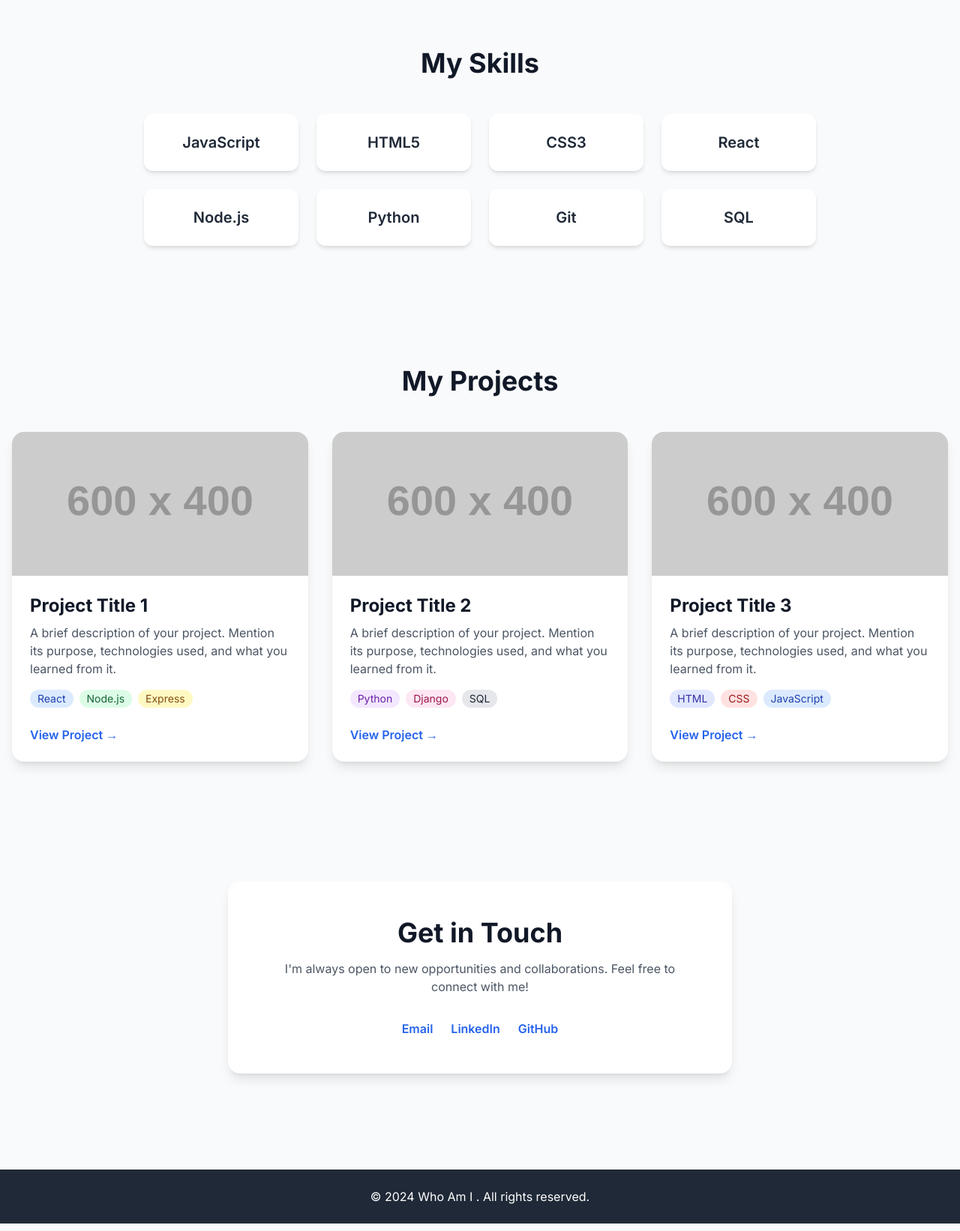
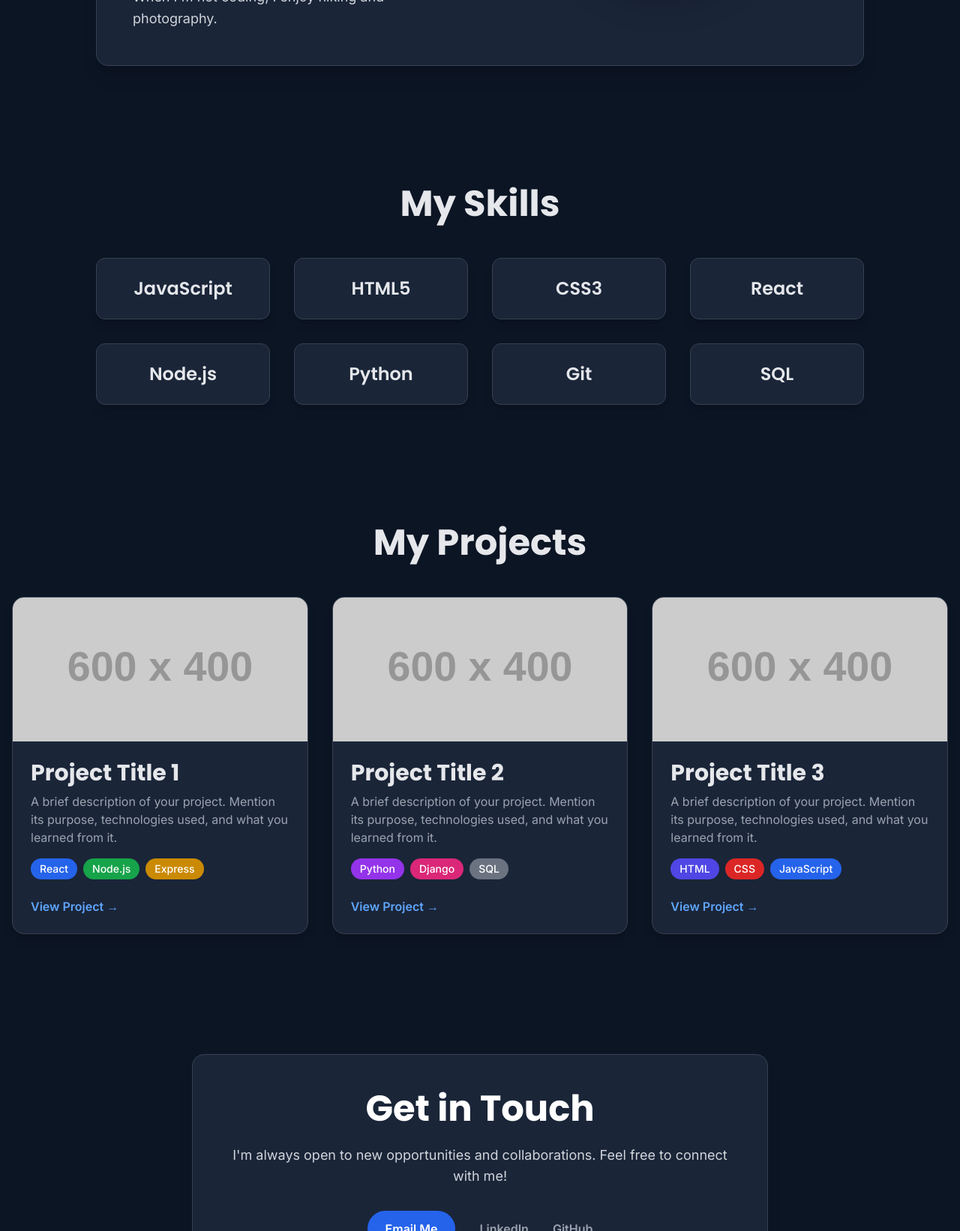
Before and after one commit to ChangLong772/WhoAmI, a plain HTML site: page index.html in a window 1280 px wide. Shown: the part 1158-2800 px from the top of the page at 75% size. Drawn offline with nearby package versions, Linux system fonts and the light colour scheme; placeholder pictures from the web are drawn by us.

Commit message:
Update index.html

```diff
--- a/index.html
+++ b/index.html
@@ -4,43 +4,71 @@
     <meta charset="UTF-8">
     <meta name="viewport" content="width=device-width, initial-scale=1.0">
     <title>My Portfolio</title>
-    <!-- Use Tailwind CSS for a clean, modern look -->
+    <!-- Tailwind CSS for a modern, utility-first approach -->
     <script src="https://cdn.tailwindcss.com"></script>
     <style>
-        /* Use Inter font for a professional feel */
-        @import url('https://fonts.googleapis.com/css2?family=Inter:wght@400;600;700&display=swap');
+        /*
+        * Custom CSS to define a dark mode color palette
+        * and a new font pairing for a polished look.
+        */
+        @import url('https://fonts.googleapis.com/css2?family=Poppins:wght@600;700&family=Inter:wght@400;500;600&display=swap');
+
         body {
             font-family: 'Inter', sans-serif;
+            background-color: #0c1524; /* Dark blue-gray background */
+            color: #d1d5db; /* Light gray text for contrast */
+        }
+
+        h1, h2, h3, h4 {
+            font-family: 'Poppins', sans-serif;
+            color: #e5e7eb; /* Off-white headings */
+        }
+
+        /* Subtle glowing effect on button hover */
+        .glow-on-hover {
+            transition: box-shadow 0.3s ease-in-out, transform 0.3s ease-in-out;
+        }
+        .glow-on-hover:hover {
+            box-shadow: 0 0 15px rgba(59, 130, 246, 0.6); /* Blue glow */
+            transform: scale(1.05);
+        }
+
+        /* Gradient for project card borders on hover */
+        .project-card-border:hover {
+            border-color: transparent;
+            background-clip: padding-box, border-box;
+            background-origin: padding-box, border-box;
+            background-image: linear-gradient(to right, #0c1524, #0c1524), linear-gradient(to right, #3b82f6, #60a5fa);
         }
     </style>
 </head>
-<body class="bg-gray-50 text-gray-800">
+<body class="antialiased">
 
     <!-- Header Section -->
-    <header class="bg-white shadow-sm sticky top-0 z-50">
-        <div class="container mx-auto px-4 py-4 flex justify-between items-center">
-            <a href="#" class="text-2xl font-bold text-gray-900 hover:text-blue-600 transition-colors">Who Am I</a>
+    <header class="bg-[#121c2c] shadow-lg sticky top-0 z-50">
+        <div class="container mx-auto px-4 py-4 flex justify-between items-center max-w-7xl">
+            <a href="#" class="text-2xl font-bold text-gray-200 hover:text-blue-400 transition-colors">Who AM I</a>
             <nav>
                 <ul class="flex space-x-6 font-semibold">
-                    <li><a href="#about" class="hover:text-blue-600 transition-colors">About</a></li>
-                    <li><a href="#projects" class="hover:text-blue-600 transition-colors">Projects</a></li>
-                    <li><a href="#contact" class="hover:text-blue-600 transition-colors">Contact</a></li>
+                    <li><a href="#about" class="text-gray-400 hover:text-blue-400 transition-colors">About</a></li>
+                    <li><a href="#projects" class="text-gray-400 hover:text-blue-400 transition-colors">Projects</a></li>
+                    <li><a href="#contact" class="text-gray-400 hover:text-blue-400 transition-colors">Contact</a></li>
                 </ul>
             </nav>
         </div>
     </header>
 
-    <main class="container mx-auto px-4">
-        <!-- Hero Section -->
-        <section id="hero" class="py-24 text-center">
-            <div class="max-w-2xl mx-auto">
-                <h1 class="text-5xl font-extrabold text-gray-900 leading-tight">
-                    Hello, I'm <span class="text-blue-600">Who Am I</span>.
+    <main class="container mx-auto px-4 max-w-7xl">
+        <!-- Hero Section - More visual impact with a gradient background -->
+        <section id="hero" class="py-24 text-center bg-gradient-to-br from-[#121c2c] to-[#0c1524] rounded-xl my-8">
+            <div class="max-w-3xl mx-auto">
+                <h1 class="text-6xl md:text-7xl font-extrabold text-white leading-tight">
+                    Hello, I'm <span class="text-blue-400">WHho AM I</span>.
                 </h1>
-                <p class="mt-4 text-xl text-gray-600">
-                    A Passionate Software Developer focusing on modern web technologies.
+                <p class="mt-6 text-xl md:text-2xl text-gray-300 font-light">
+                    A Passionate Software Developer with a love for building innovative and responsive web applications.
                 </p>
-                <a href="#projects" class="mt-8 inline-block bg-blue-600 text-white font-bold py-3 px-8 rounded-full shadow-lg hover:bg-blue-700 transition-colors transform hover:scale-105">
+                <a href="#projects" class="glow-on-hover mt-10 inline-block bg-blue-600 text-white font-bold py-4 px-10 rounded-full shadow-xl hover:bg-blue-700 transition-colors">
                     View My Work
                 </a>
             </div>
@@ -48,20 +76,20 @@
 
         <!-- About Me Section -->
         <section id="about" class="py-20">
-            <div class="max-w-4xl mx-auto bg-white p-8 md:p-12 rounded-2xl shadow-lg">
-                <h2 class="text-4xl font-bold text-center text-gray-900 mb-6">About Me</h2>
-                <div class="grid md:grid-cols-2 gap-8 items-center">
+            <div class="max-w-5xl mx-auto bg-[#1a2538] p-8 md:p-12 rounded-2xl shadow-xl border border-gray-700">
+                <h2 class="text-5xl font-bold text-center mb-10">About Me</h2>
+                <div class="grid md:grid-cols-2 gap-12 items-center">
                     <div>
-                        <p class="text-gray-600 leading-relaxed">
+                        <p class="text-gray-300 leading-relaxed text-lg">
                             I am a software developer with a strong foundation in frontend technologies such as **HTML**, **CSS**, and **JavaScript**, as well as backend frameworks like **Node.js**. I enjoy building user-friendly and responsive web applications. I am always eager to learn new technologies and improve my skills to create impactful solutions.
                         </p>
-                        <p class="mt-4 text-gray-600 leading-relaxed">
+                        <p class="mt-6 text-gray-300 leading-relaxed text-lg">
                             My journey in programming started with a curiosity for how things work, which quickly grew into a passion for building and creating. I believe in writing clean, efficient, and maintainable code. When I'm not coding, I enjoy hiking and photography.
                         </p>
                     </div>
-                    <!-- Placeholder image -->
-                    <div class="flex justify-center">
-                        <img src="https://placehold.co/400x400/E5E7EB/4B5563?text=Profile+Image" alt="Placeholder Profile Image" class="rounded-full shadow-md w-64 h-64 object-cover border-4 border-white">
+                    <!-- Profile image with a sleek container -->
+                    <div class="flex justify-center p-4">
+                        <img src="whoami.jpg" alt="Your Profile Image" class="rounded-full shadow-2xl w-64 h-64 md:w-72 md:h-72 object-cover border-4 border-blue-400 transform transition-transform hover:scale-105">
                     </div>
                 </div>
             </div>
@@ -69,83 +97,82 @@
 
         <!-- Skills Section -->
         <section id="skills" class="py-20">
-            <h2 class="text-4xl font-bold text-center text-gray-900 mb-12">My Skills</h2>
-            <div class="max-w-4xl mx-auto grid grid-cols-2 sm:grid-cols-3 lg:grid-cols-4 gap-6">
-                <!-- Example Skill Cards -->
-                <div class="bg-white p-6 rounded-xl shadow-md text-center hover:shadow-xl transition-shadow transform hover:-translate-y-1">
-                    <h3 class="text-xl font-semibold">JavaScript</h3>
+            <h2 class="text-5xl font-bold text-center mb-12">My Skills</h2>
+            <div class="max-w-5xl mx-auto grid grid-cols-2 sm:grid-cols-3 lg:grid-cols-4 gap-6 md:gap-8">
+                <!-- Skill Card with a subtle gradient on hover -->
+                <div class="bg-[#1a2538] p-6 rounded-xl shadow-lg text-center border border-gray-700 hover:border-blue-400 transition-colors transform hover:-translate-y-2">
+                    <h3 class="text-2xl font-semibold text-gray-200">JavaScript</h3>
                 </div>
-                <div class="bg-white p-6 rounded-xl shadow-md text-center hover:shadow-xl transition-shadow transform hover:-translate-y-1">
-                    <h3 class="text-xl font-semibold">HTML5</h3>
+                <div class="bg-[#1a2538] p-6 rounded-xl shadow-lg text-center border border-gray-700 hover:border-blue-400 transition-colors transform hover:-translate-y-2">
+                    <h3 class="text-2xl font-semibold text-gray-200">HTML5</h3>
                 </div>
-                <div class="bg-white p-6 rounded-xl shadow-md text-center hover:shadow-xl transition-shadow transform hover:-translate-y-1">
-                    <h3 class="text-xl font-semibold">CSS3</h3>
+                <div class="bg-[#1a2538] p-6 rounded-xl shadow-lg text-center border border-gray-700 hover:border-blue-400 transition-colors transform hover:-translate-y-2">
+                    <h3 class="text-2xl font-semibold text-gray-200">CSS3</h3>
                 </div>
-                <div class="bg-white p-6 rounded-xl shadow-md text-center hover:shadow-xl transition-shadow transform hover:-translate-y-1">
-                    <h3 class="text-xl font-semibold">React</h3>
+                <div class="bg-[#1a2538] p-6 rounded-xl shadow-lg text-center border border-gray-700 hover:border-blue-400 transition-colors transform hover:-translate-y-2">
+                    <h3 class="text-2xl font-semibold text-gray-200">React</h3>
                 </div>
-                <div class="bg-white p-6 rounded-xl shadow-md text-center hover:shadow-xl transition-shadow transform hover:-translate-y-1">
-                    <h3 class="text-xl font-semibold">Node.js</h3>
+                <div class="bg-[#1a2538] p-6 rounded-xl shadow-lg text-center border border-gray-700 hover:border-blue-400 transition-colors transform hover:-translate-y-2">
+                    <h3 class="text-2xl font-semibold text-gray-200">Node.js</h3>
                 </div>
-                <div class="bg-white p-6 rounded-xl shadow-md text-center hover:shadow-xl transition-shadow transform hover:-translate-y-1">
-                    <h3 class="text-xl font-semibold">Python</h3>
+                <div class="bg-[#1a2538] p-6 rounded-xl shadow-lg text-center border border-gray-700 hover:border-blue-400 transition-colors transform hover:-translate-y-2">
+                    <h3 class="text-2xl font-semibold text-gray-200">Python</h3>
                 </div>
-                <div class="bg-white p-6 rounded-xl shadow-md text-center hover:shadow-xl transition-shadow transform hover:-translate-y-1">
-                    <h3 class="text-xl font-semibold">Git</h3>
+                <div class="bg-[#1a2538] p-6 rounded-xl shadow-lg text-center border border-gray-700 hover:border-blue-400 transition-colors transform hover:-translate-y-2">
+                    <h3 class="text-2xl font-semibold text-gray-200">Git</h3>
                 </div>
-                <div class="bg-white p-6 rounded-xl shadow-md text-center hover:shadow-xl transition-shadow transform hover:-translate-y-1">
-                    <h3 class="text-xl font-semibold">SQL</h3>
+                <div class="bg-[#1a2538] p-6 rounded-xl shadow-lg text-center border border-gray-700 hover:border-blue-400 transition-colors transform hover:-translate-y-2">
+                    <h3 class="text-2xl font-semibold text-gray-200">SQL</h3>
                 </div>
             </div>
         </section>
 
-        <!-- Projects Section -->
+        <!-- Projects Section - Cards with a more pronounced hover effect -->
         <section id="projects" class="py-20">
-            <h2 class="text-4xl font-bold text-center text-gray-900 mb-12">My Projects</h2>
+            <h2 class="text-5xl font-bold text-center mb-12">My Projects</h2>
             <div class="grid md:grid-cols-2 lg:grid-cols-3 gap-8">
                 <!-- Project Card 1 -->
-                <div class="bg-white rounded-2xl shadow-lg overflow-hidden hover:shadow-xl transition-shadow transform hover:-translate-y-1">
-                    <!-- Placeholder image -->
-                    <img src="https://placehold.co/600x400/E5E7EB/4B5563?text=Project+1" alt="Project 1" class="w-full h-48 object-cover">
+                <div class="bg-[#1a2538] rounded-2xl shadow-lg overflow-hidden border border-gray-700 project-card-border hover:shadow-2xl transition-shadow">
+                    <img src="https://placehold.co/600x400/2f3a52/E5E7EB?text=Project+1" alt="Project 1" class="w-full h-48 object-cover transform transition-transform hover:scale-105">
                     <div class="p-6">
-                        <h3 class="text-2xl font-bold text-gray-900">Project Title 1</h3>
-                        <p class="mt-2 text-gray-600">A brief description of your project. Mention its purpose, technologies used, and what you learned from it.</p>
+                        <h3 class="text-3xl font-bold text-gray-200">Project Title 1</h3>
+                        <p class="mt-2 text-gray-400">A brief description of your project. Mention its purpose, technologies used, and what you learned from it.</p>
                         <div class="mt-4 flex flex-wrap gap-2">
-                            <span class="bg-blue-100 text-blue-800 text-sm font-medium px-2.5 py-0.5 rounded-full">React</span>
-                            <span class="bg-green-100 text-green-800 text-sm font-medium px-2.5 py-0.5 rounded-full">Node.js</span>
-                            <span class="bg-yellow-100 text-yellow-800 text-sm font-medium px-2.5 py-0.5 rounded-full">Express</span>
+                            <span class="bg-blue-600 text-white text-sm font-medium px-3 py-1 rounded-full">React</span>
+                            <span class="bg-green-600 text-white text-sm font-medium px-3 py-1 rounded-full">Node.js</span>
+                            <span class="bg-yellow-600 text-white text-sm font-medium px-3 py-1 rounded-full">Express</span>
                         </div>
-                        <a href="#" class="mt-6 inline-block text-blue-600 font-semibold hover:underline">View Project &rarr;</a>
+                        <a href="#" class="mt-6 inline-block text-blue-400 font-semibold hover:underline">View Project &rarr;</a>
                     </div>
                 </div>
 
                 <!-- Project Card 2 -->
-                <div class="bg-white rounded-2xl shadow-lg overflow-hidden hover:shadow-xl transition-shadow transform hover:-translate-y-1">
-                    <img src="https://placehold.co/600x400/E5E7EB/4B5563?text=Project+2" alt="Project 2" class="w-full h-48 object-cover">
+                <div class="bg-[#1a2538] rounded-2xl shadow-lg overflow-hidden border border-gray-700 project-card-border hover:shadow-2xl transition-shadow">
+                    <img src="https://placehold.co/600x400/2f3a52/E5E7EB?text=Project+2" alt="Project 2" class="w-full h-48 object-cover transform transition-transform hover:scale-105">
                     <div class="p-6">
-                        <h3 class="text-2xl font-bold text-gray-900">Project Title 2</h3>
-                        <p class="mt-2 text-gray-600">A brief description of your project. Mention its purpose, technologies used, and what you learned from it.</p>
+                        <h3 class="text-3xl font-bold text-gray-200">Project Title 2</h3>
+                        <p class="mt-2 text-gray-400">A brief description of your project. Mention its purpose, technologies used, and what you learned from it.</p>
                         <div class="mt-4 flex flex-wrap gap-2">
-                            <span class="bg-purple-100 text-purple-800 text-sm font-medium px-2.5 py-0.5 rounded-full">Python</span>
-                            <span class="bg-pink-100 text-pink-800 text-sm font-medium px-2.5 py-0.5 rounded-full">Django</span>
-                            <span class="bg-gray-200 text-gray-800 text-sm font-medium px-2.5 py-0.5 rounded-full">SQL</span>
+                            <span class="bg-purple-600 text-white text-sm font-medium px-3 py-1 rounded-full">Python</span>
+                            <span class="bg-pink-600 text-white text-sm font-medium px-3 py-1 rounded-full">Django</span>
+                            <span class="bg-gray-500 text-white text-sm font-medium px-3 py-1 rounded-full">SQL</span>
                         </div>
-                        <a href="#" class="mt-6 inline-block text-blue-600 font-semibold hover:underline">View Project &rarr;</a>
+                        <a href="#" class="mt-6 inline-block text-blue-400 font-semibold hover:underline">View Project &rarr;</a>
                     </div>
                 </div>
 
                 <!-- Project Card 3 -->
-                <div class="bg-white rounded-2xl shadow-lg overflow-hidden hover:shadow-xl transition-shadow transform hover:-translate-y-1">
-                    <img src="https://placehold.co/600x400/E5E7EB/4B5563?text=Project+3" alt="Project 3" class="w-full h-48 object-cover">
+                <div class="bg-[#1a2538] rounded-2xl shadow-lg overflow-hidden border border-gray-700 project-card-border hover:shadow-2xl transition-shadow">
+                    <img src="https://placehold.co/600x400/2f3a52/E5E7EB?text=Project+3" alt="Project 3" class="w-full h-48 object-cover transform transition-transform hover:scale-105">
                     <div class="p-6">
-                        <h3 class="text-2xl font-bold text-gray-900">Project Title 3</h3>
-                        <p class="mt-2 text-gray-600">A brief description of your project. Mention its purpose, technologies used, and what you learned from it.</p>
+                        <h3 class="text-3xl font-bold text-gray-200">Project Title 3</h3>
+                        <p class="mt-2 text-gray-400">A brief description of your project. Mention its purpose, technologies used, and what you learned from it.</p>
                         <div class="mt-4 flex flex-wrap gap-2">
-                            <span class="bg-indigo-100 text-indigo-800 text-sm font-medium px-2.5 py-0.5 rounded-full">HTML</span>
-                            <span class="bg-red-100 text-red-800 text-sm font-medium px-2.5 py-0.5 rounded-full">CSS</span>
-                            <span class="bg-blue-100 text-blue-800 text-sm font-medium px-2.5 py-0.5 rounded-full">JavaScript</span>
+                            <span class="bg-indigo-600 text-white text-sm font-medium px-3 py-1 rounded-full">HTML</span>
+                            <span class="bg-red-600 text-white text-sm font-medium px-3 py-1 rounded-full">CSS</span>
+                            <span class="bg-blue-600 text-white text-sm font-medium px-3 py-1 rounded-full">JavaScript</span>
                         </div>
-                        <a href="#" class="mt-6 inline-block text-blue-600 font-semibold hover:underline">View Project &rarr;</a>
+                        <a href="#" class="mt-6 inline-block text-blue-400 font-semibold hover:underline">View Project &rarr;</a>
                     </div>
                 </div>
             </div>
@@ -153,24 +180,30 @@
 
         <!-- Contact Section -->
         <section id="contact" class="py-20">
-            <div class="max-w-2xl mx-auto bg-white p-8 md:p-12 rounded-2xl shadow-lg text-center">
-                <h2 class="text-4xl font-bold text-gray-900 mb-4">Get in Touch</h2>
-                <p class="text-gray-600 mb-8">
+            <div class="max-w-3xl mx-auto bg-[#1a2538] p-8 md:p-12 rounded-2xl shadow-xl text-center border border-gray-700">
+                <h2 class="text-5xl font-bold text-white mb-6">Get in Touch</h2>
+                <p class="text-gray-300 mb-8 text-lg">
                     I'm always open to new opportunities and collaborations. Feel free to connect with me!
                 </p>
-                <div class="flex justify-center space-x-6">
-                    <!-- Social Media Links (use icons in a real project) -->
-                    <a href="mailto:youremail@example.com" class="text-blue-600 font-semibold hover:underline">Email</a>
-                    <a href="https://linkedin.com/in/your-profile" target="_blank" class="text-blue-600 font-semibold hover:underline">LinkedIn</a>
-                    <a href="https://github.com/your-username" target="_blank" class="text-blue-600 font-semibold hover:underline">GitHub</a>
+                <div class="flex flex-col md:flex-row justify-center items-center space-y-4 md:space-y-0 md:space-x-8">
+                    <!-- Social Media Links with button-like styling -->
+                    <a href="mailto:youremail@example.com" class="glow-on-hover text-white font-bold py-3 px-6 rounded-full bg-blue-600 hover:bg-blue-700 transition-colors">
+                        Email Me
+                    </a>
+                    <a href="https://linkedin.com/in/your-profile" target="_blank" class="text-gray-400 hover:text-blue-400 transition-colors font-semibold">
+                        LinkedIn
+                    </a>
+                    <a href="https://github.com/your-username" target="_blank" class="text-gray-400 hover:text-blue-400 transition-colors font-semibold">
+                        GitHub
+                    </a>
                 </div>
             </div>
         </section>
     </main>
 
     <!-- Footer -->
-    <footer class="bg-gray-800 text-white text-center p-6 mt-12">
-        <p>&copy; 2024 Who Am I . All rights reserved.</p>
+    <footer class="bg-[#121c2c] text-gray-400 text-center p-6 mt-12">
+        <p>&copy; 2024 Your Name. All rights reserved.</p>
     </footer>
 
 </body>
```
